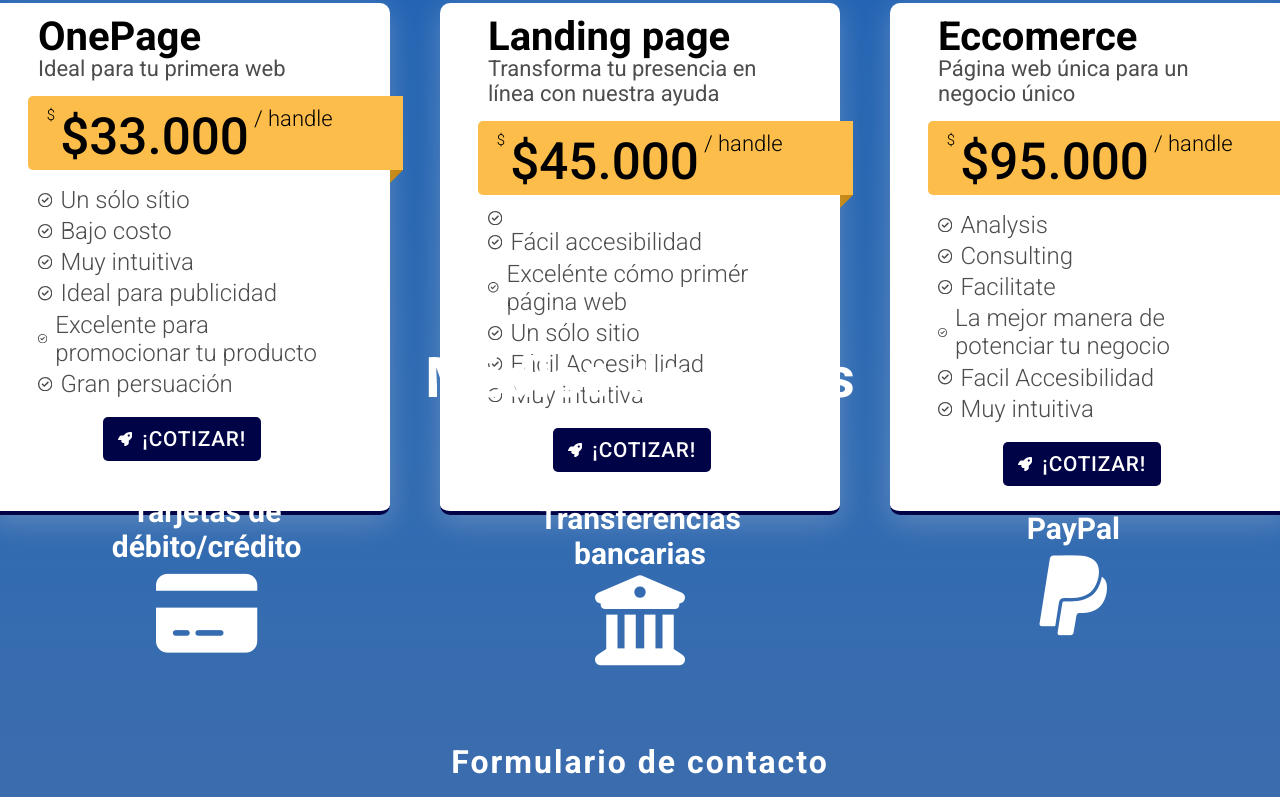
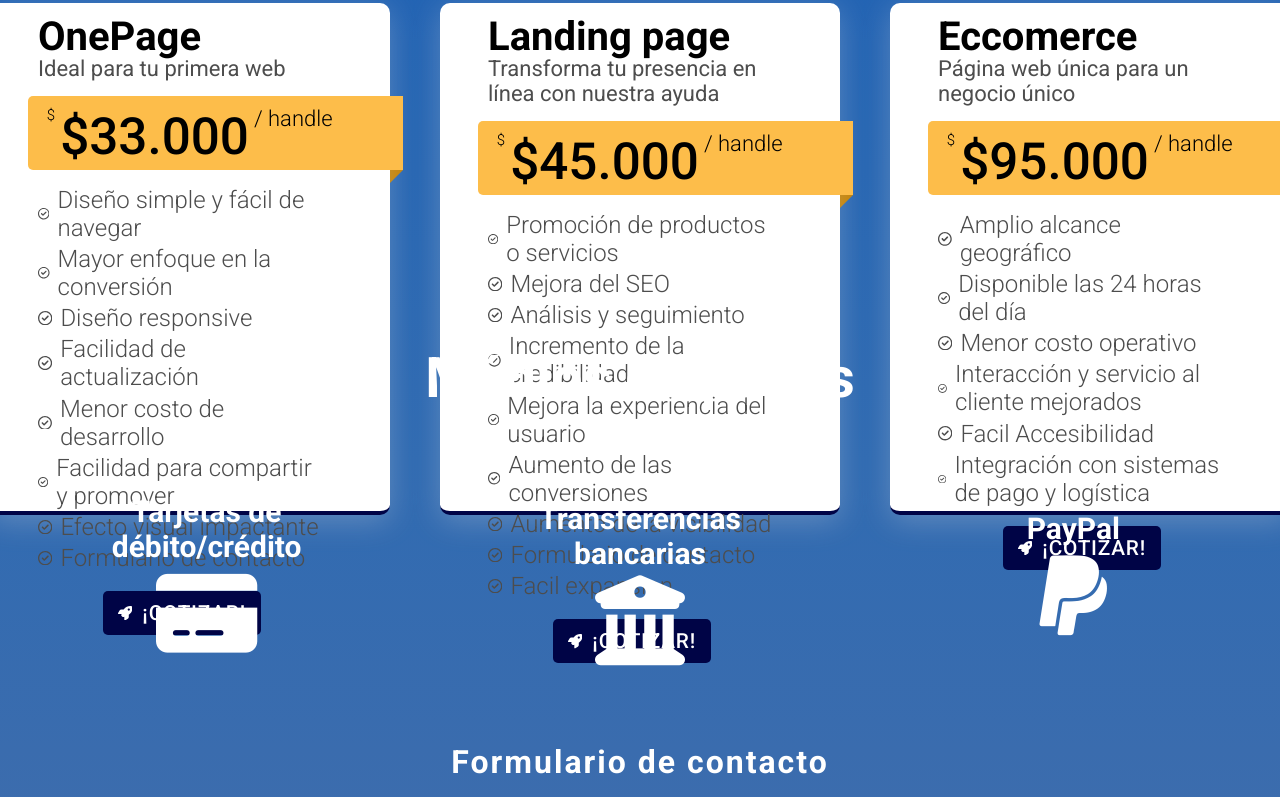
Before and after one commit to Juampishh/-WebDev-, a React (Vite) app: page / in a window 1280 px wide. Shown: the part 1572-2369 px from the top of the page. Built offline with nearby package versions, Linux system fonts and the light colour scheme.

Commit message:
Actualizando cambios

```diff
--- a/src/components/Button/StyledButton.js
+++ b/src/components/Button/StyledButton.js
@@ -9,7 +9,10 @@ export const ButtonStyled = styled.button`
   text-transform: uppercase;
   font-weight: 400;
   cursor: pointer;
-
+  a {
+    text-decoration: none;
+    color: white;
+  }
   &:hover {
     opacity: 0.8;
   }
--- a/src/components/Header/NavbarStyled.js
+++ b/src/components/Header/NavbarStyled.js
@@ -124,7 +124,7 @@ export const NavbarStyled = styled.nav`
 
   @media (max-width: 500px) {
     .links.active ul li a {
-      font-size: 1rem;
+      font-size: 0.8rem;
     }
   }
 `;
--- a/src/components/Price/Price.jsx
+++ b/src/components/Price/Price.jsx
@@ -30,37 +30,49 @@ function Price() {
                 <svg viewBox="0 0 512 512" xmlns="http://www.w3.org/2000/svg">
                   <path d="M243.8 339.8C232.9 350.7 215.1 350.7 204.2 339.8L140.2 275.8C129.3 264.9 129.3 247.1 140.2 236.2C151.1 225.3 168.9 225.3 179.8 236.2L224 280.4L332.2 172.2C343.1 161.3 360.9 161.3 371.8 172.2C382.7 183.1 382.7 200.9 371.8 211.8L243.8 339.8zM512 256C512 397.4 397.4 512 256 512C114.6 512 0 397.4 0 256C0 114.6 114.6 0 256 0C397.4 0 512 114.6 512 256zM256 48C141.1 48 48 141.1 48 256C48 370.9 141.1 464 256 464C370.9 464 464 370.9 464 256C464 141.1 370.9 48 256 48z"></path>
                 </svg>
-                <span>Un sólo sítio</span>
+                <span>Diseño simple y fácil de navegar</span>
               </li>
               <li>
                 <svg viewBox="0 0 512 512" xmlns="http://www.w3.org/2000/svg">
                   <path d="M243.8 339.8C232.9 350.7 215.1 350.7 204.2 339.8L140.2 275.8C129.3 264.9 129.3 247.1 140.2 236.2C151.1 225.3 168.9 225.3 179.8 236.2L224 280.4L332.2 172.2C343.1 161.3 360.9 161.3 371.8 172.2C382.7 183.1 382.7 200.9 371.8 211.8L243.8 339.8zM512 256C512 397.4 397.4 512 256 512C114.6 512 0 397.4 0 256C0 114.6 114.6 0 256 0C397.4 0 512 114.6 512 256zM256 48C141.1 48 48 141.1 48 256C48 370.9 141.1 464 256 464C370.9 464 464 370.9 464 256C464 141.1 370.9 48 256 48z"></path>
                 </svg>
-                <span>Bajo costo</span>
+                <span>Mayor enfoque en la conversión</span>
               </li>
               <li>
                 <svg viewBox="0 0 512 512" xmlns="http://www.w3.org/2000/svg">
                   <path d="M243.8 339.8C232.9 350.7 215.1 350.7 204.2 339.8L140.2 275.8C129.3 264.9 129.3 247.1 140.2 236.2C151.1 225.3 168.9 225.3 179.8 236.2L224 280.4L332.2 172.2C343.1 161.3 360.9 161.3 371.8 172.2C382.7 183.1 382.7 200.9 371.8 211.8L243.8 339.8zM512 256C512 397.4 397.4 512 256 512C114.6 512 0 397.4 0 256C0 114.6 114.6 0 256 0C397.4 0 512 114.6 512 256zM256 48C141.1 48 48 141.1 48 256C48 370.9 141.1 464 256 464C370.9 464 464 370.9 464 256C464 141.1 370.9 48 256 48z"></path>
                 </svg>
-                <span>Muy intuitiva</span>
+                <span>Diseño responsive</span>
               </li>
               <li>
                 <svg viewBox="0 0 512 512" xmlns="http://www.w3.org/2000/svg">
                   <path d="M243.8 339.8C232.9 350.7 215.1 350.7 204.2 339.8L140.2 275.8C129.3 264.9 129.3 247.1 140.2 236.2C151.1 225.3 168.9 225.3 179.8 236.2L224 280.4L332.2 172.2C343.1 161.3 360.9 161.3 371.8 172.2C382.7 183.1 382.7 200.9 371.8 211.8L243.8 339.8zM512 256C512 397.4 397.4 512 256 512C114.6 512 0 397.4 0 256C0 114.6 114.6 0 256 0C397.4 0 512 114.6 512 256zM256 48C141.1 48 48 141.1 48 256C48 370.9 141.1 464 256 464C370.9 464 464 370.9 464 256C464 141.1 370.9 48 256 48z"></path>
                 </svg>
-                <span>Ideal para publicidad</span>
+                <span>Facilidad de actualización</span>
               </li>
               <li>
                 <svg viewBox="0 0 512 512" xmlns="http://www.w3.org/2000/svg">
                   <path d="M243.8 339.8C232.9 350.7 215.1 350.7 204.2 339.8L140.2 275.8C129.3 264.9 129.3 247.1 140.2 236.2C151.1 225.3 168.9 225.3 179.8 236.2L224 280.4L332.2 172.2C343.1 161.3 360.9 161.3 371.8 172.2C382.7 183.1 382.7 200.9 371.8 211.8L243.8 339.8zM512 256C512 397.4 397.4 512 256 512C114.6 512 0 397.4 0 256C0 114.6 114.6 0 256 0C397.4 0 512 114.6 512 256zM256 48C141.1 48 48 141.1 48 256C48 370.9 141.1 464 256 464C370.9 464 464 370.9 464 256C464 141.1 370.9 48 256 48z"></path>
                 </svg>
-                <span>Excelente para promocionar tu producto</span>
+                <span>Menor costo de desarrollo</span>
               </li>
               <li>
                 <svg viewBox="0 0 512 512" xmlns="http://www.w3.org/2000/svg">
                   <path d="M243.8 339.8C232.9 350.7 215.1 350.7 204.2 339.8L140.2 275.8C129.3 264.9 129.3 247.1 140.2 236.2C151.1 225.3 168.9 225.3 179.8 236.2L224 280.4L332.2 172.2C343.1 161.3 360.9 161.3 371.8 172.2C382.7 183.1 382.7 200.9 371.8 211.8L243.8 339.8zM512 256C512 397.4 397.4 512 256 512C114.6 512 0 397.4 0 256C0 114.6 114.6 0 256 0C397.4 0 512 114.6 512 256zM256 48C141.1 48 48 141.1 48 256C48 370.9 141.1 464 256 464C370.9 464 464 370.9 464 256C464 141.1 370.9 48 256 48z"></path>
                 </svg>
-                <span>Gran persuación</span>
+                <span>Facilidad para compartir y promover</span>
+              </li>
+              <li>
+                <svg viewBox="0 0 512 512" xmlns="http://www.w3.org/2000/svg">
+                  <path d="M243.8 339.8C232.9 350.7 215.1 350.7 204.2 339.8L140.2 275.8C129.3 264.9 129.3 247.1 140.2 236.2C151.1 225.3 168.9 225.3 179.8 236.2L224 280.4L332.2 172.2C343.1 161.3 360.9 161.3 371.8 172.2C382.7 183.1 382.7 200.9 371.8 211.8L243.8 339.8zM512 256C512 397.4 397.4 512 256 512C114.6 512 0 397.4 0 256C0 114.6 114.6 0 256 0C397.4 0 512 114.6 512 256zM256 48C141.1 48 48 141.1 48 256C48 370.9 141.1 464 256 464C370.9 464 464 370.9 464 256C464 141.1 370.9 48 256 48z"></path>
+                </svg>
+                <span>Efecto visual impactante</span>
+              </li>
+              <li>
+                <svg viewBox="0 0 512 512" xmlns="http://www.w3.org/2000/svg">
+                  <path d="M243.8 339.8C232.9 350.7 215.1 350.7 204.2 339.8L140.2 275.8C129.3 264.9 129.3 247.1 140.2 236.2C151.1 225.3 168.9 225.3 179.8 236.2L224 280.4L332.2 172.2C343.1 161.3 360.9 161.3 371.8 172.2C382.7 183.1 382.7 200.9 371.8 211.8L243.8 339.8zM512 256C512 397.4 397.4 512 256 512C114.6 512 0 397.4 0 256C0 114.6 114.6 0 256 0C397.4 0 512 114.6 512 256zM256 48C141.1 48 48 141.1 48 256C48 370.9 141.1 464 256 464C370.9 464 464 370.9 464 256C464 141.1 370.9 48 256 48z"></path>
+                </svg>
+                <span>Formulario de contacto</span>
               </li>
             </ul>
           </div>
@@ -92,37 +104,56 @@ function Price() {
                 <svg viewBox="0 0 512 512" xmlns="http://www.w3.org/2000/svg">
                   <path d="M243.8 339.8C232.9 350.7 215.1 350.7 204.2 339.8L140.2 275.8C129.3 264.9 129.3 247.1 140.2 236.2C151.1 225.3 168.9 225.3 179.8 236.2L224 280.4L332.2 172.2C343.1 161.3 360.9 161.3 371.8 172.2C382.7 183.1 382.7 200.9 371.8 211.8L243.8 339.8zM512 256C512 397.4 397.4 512 256 512C114.6 512 0 397.4 0 256C0 114.6 114.6 0 256 0C397.4 0 512 114.6 512 256zM256 48C141.1 48 48 141.1 48 256C48 370.9 141.1 464 256 464C370.9 464 464 370.9 464 256C464 141.1 370.9 48 256 48z"></path>
                 </svg>
-                <span></span>
+                <span>Promoción de productos o servicios</span>
               </li>
               <li>
                 <svg viewBox="0 0 512 512" xmlns="http://www.w3.org/2000/svg">
                   <path d="M243.8 339.8C232.9 350.7 215.1 350.7 204.2 339.8L140.2 275.8C129.3 264.9 129.3 247.1 140.2 236.2C151.1 225.3 168.9 225.3 179.8 236.2L224 280.4L332.2 172.2C343.1 161.3 360.9 161.3 371.8 172.2C382.7 183.1 382.7 200.9 371.8 211.8L243.8 339.8zM512 256C512 397.4 397.4 512 256 512C114.6 512 0 397.4 0 256C0 114.6 114.6 0 256 0C397.4 0 512 114.6 512 256zM256 48C141.1 48 48 141.1 48 256C48 370.9 141.1 464 256 464C370.9 464 464 370.9 464 256C464 141.1 370.9 48 256 48z"></path>
                 </svg>
-                <span>Fácil accesibilidad</span>
+                <span>Mejora del SEO</span>
               </li>
               <li>
                 <svg viewBox="0 0 512 512" xmlns="http://www.w3.org/2000/svg">
                   <path d="M243.8 339.8C232.9 350.7 215.1 350.7 204.2 339.8L140.2 275.8C129.3 264.9 129.3 247.1 140.2 236.2C151.1 225.3 168.9 225.3 179.8 236.2L224 280.4L332.2 172.2C343.1 161.3 360.9 161.3 371.8 172.2C382.7 183.1 382.7 200.9 371.8 211.8L243.8 339.8zM512 256C512 397.4 397.4 512 256 512C114.6 512 0 397.4 0 256C0 114.6 114.6 0 256 0C397.4 0 512 114.6 512 256zM256 48C141.1 48 48 141.1 48 256C48 370.9 141.1 464 256 464C370.9 464 464 370.9 464 256C464 141.1 370.9 48 256 48z"></path>
                 </svg>
-                <span>Excelénte cómo primér página web</span>
+                <span>Análisis y seguimiento</span>
               </li>
               <li>
                 <svg viewBox="0 0 512 512" xmlns="http://www.w3.org/2000/svg">
                   <path d="M243.8 339.8C232.9 350.7 215.1 350.7 204.2 339.8L140.2 275.8C129.3 264.9 129.3 247.1 140.2 236.2C151.1 225.3 168.9 225.3 179.8 236.2L224 280.4L332.2 172.2C343.1 161.3 360.9 161.3 371.8 172.2C382.7 183.1 382.7 200.9 371.8 211.8L243.8 339.8zM512 256C512 397.4 397.4 512 256 512C114.6 512 0 397.4 0 256C0 114.6 114.6 0 256 0C397.4 0 512 114.6 512 256zM256 48C141.1 48 48 141.1 48 256C48 370.9 141.1 464 256 464C370.9 464 464 370.9 464 256C464 141.1 370.9 48 256 48z"></path>
                 </svg>
-                <span>Un sólo sitio</span>
+                <span>Incremento de la credibilidad</span>
               </li>
               <li>
                 <svg viewBox="0 0 512 512" xmlns="http://www.w3.org/2000/svg">
                   <path d="M243.8 339.8C232.9 350.7 215.1 350.7 204.2 339.8L140.2 275.8C129.3 264.9 129.3 247.1 140.2 236.2C151.1 225.3 168.9 225.3 179.8 236.2L224 280.4L332.2 172.2C343.1 161.3 360.9 161.3 371.8 172.2C382.7 183.1 382.7 200.9 371.8 211.8L243.8 339.8zM512 256C512 397.4 397.4 512 256 512C114.6 512 0 397.4 0 256C0 114.6 114.6 0 256 0C397.4 0 512 114.6 512 256zM256 48C141.1 48 48 141.1 48 256C48 370.9 141.1 464 256 464C370.9 464 464 370.9 464 256C464 141.1 370.9 48 256 48z"></path>
                 </svg>
-                <span>Fácil Accesibilidad</span>
+                <span>Mejora la experiencia del usuario</span>
               </li>
               <li>
                 <svg viewBox="0 0 512 512" xmlns="http://www.w3.org/2000/svg">
                   <path d="M243.8 339.8C232.9 350.7 215.1 350.7 204.2 339.8L140.2 275.8C129.3 264.9 129.3 247.1 140.2 236.2C151.1 225.3 168.9 225.3 179.8 236.2L224 280.4L332.2 172.2C343.1 161.3 360.9 161.3 371.8 172.2C382.7 183.1 382.7 200.9 371.8 211.8L243.8 339.8zM512 256C512 397.4 397.4 512 256 512C114.6 512 0 397.4 0 256C0 114.6 114.6 0 256 0C397.4 0 512 114.6 512 256zM256 48C141.1 48 48 141.1 48 256C48 370.9 141.1 464 256 464C370.9 464 464 370.9 464 256C464 141.1 370.9 48 256 48z"></path>
                 </svg>
-                <span>Muy intuitiva</span>
+                <span>Aumento de las conversiones</span>
+              </li>
+              <li>
+                <svg viewBox="0 0 512 512" xmlns="http://www.w3.org/2000/svg">
+                  <path d="M243.8 339.8C232.9 350.7 215.1 350.7 204.2 339.8L140.2 275.8C129.3 264.9 129.3 247.1 140.2 236.2C151.1 225.3 168.9 225.3 179.8 236.2L224 280.4L332.2 172.2C343.1 161.3 360.9 161.3 371.8 172.2C382.7 183.1 382.7 200.9 371.8 211.8L243.8 339.8zM512 256C512 397.4 397.4 512 256 512C114.6 512 0 397.4 0 256C0 114.6 114.6 0 256 0C397.4 0 512 114.6 512 256zM256 48C141.1 48 48 141.1 48 256C48 370.9 141.1 464 256 464C370.9 464 464 370.9 464 256C464 141.1 370.9 48 256 48z"></path>
+                </svg>
+                <span>Aumento de la visibilidad</span>
+              </li>
+
+              <li>
+                <svg viewBox="0 0 512 512" xmlns="http://www.w3.org/2000/svg">
+                  <path d="M243.8 339.8C232.9 350.7 215.1 350.7 204.2 339.8L140.2 275.8C129.3 264.9 129.3 247.1 140.2 236.2C151.1 225.3 168.9 225.3 179.8 236.2L224 280.4L332.2 172.2C343.1 161.3 360.9 161.3 371.8 172.2C382.7 183.1 382.7 200.9 371.8 211.8L243.8 339.8zM512 256C512 397.4 397.4 512 256 512C114.6 512 0 397.4 0 256C0 114.6 114.6 0 256 0C397.4 0 512 114.6 512 256zM256 48C141.1 48 48 141.1 48 256C48 370.9 141.1 464 256 464C370.9 464 464 370.9 464 256C464 141.1 370.9 48 256 48z"></path>
+                </svg>
+                <span>Formulario de contacto</span>
+              </li>
+              <li>
+                <svg viewBox="0 0 512 512" xmlns="http://www.w3.org/2000/svg">
+                  <path d="M243.8 339.8C232.9 350.7 215.1 350.7 204.2 339.8L140.2 275.8C129.3 264.9 129.3 247.1 140.2 236.2C151.1 225.3 168.9 225.3 179.8 236.2L224 280.4L332.2 172.2C343.1 161.3 360.9 161.3 371.8 172.2C382.7 183.1 382.7 200.9 371.8 211.8L243.8 339.8zM512 256C512 397.4 397.4 512 256 512C114.6 512 0 397.4 0 256C0 114.6 114.6 0 256 0C397.4 0 512 114.6 512 256zM256 48C141.1 48 48 141.1 48 256C48 370.9 141.1 464 256 464C370.9 464 464 370.9 464 256C464 141.1 370.9 48 256 48z"></path>
+                </svg>
+                <span>Facil expansion</span>
               </li>
             </ul>
           </div>
@@ -153,25 +184,25 @@ function Price() {
                 <svg viewBox="0 0 512 512" xmlns="http://www.w3.org/2000/svg">
                   <path d="M243.8 339.8C232.9 350.7 215.1 350.7 204.2 339.8L140.2 275.8C129.3 264.9 129.3 247.1 140.2 236.2C151.1 225.3 168.9 225.3 179.8 236.2L224 280.4L332.2 172.2C343.1 161.3 360.9 161.3 371.8 172.2C382.7 183.1 382.7 200.9 371.8 211.8L243.8 339.8zM512 256C512 397.4 397.4 512 256 512C114.6 512 0 397.4 0 256C0 114.6 114.6 0 256 0C397.4 0 512 114.6 512 256zM256 48C141.1 48 48 141.1 48 256C48 370.9 141.1 464 256 464C370.9 464 464 370.9 464 256C464 141.1 370.9 48 256 48z"></path>
                 </svg>
-                <span>Analysis</span>
+                <span>Amplio alcance geográfico</span>
               </li>
               <li>
                 <svg viewBox="0 0 512 512" xmlns="http://www.w3.org/2000/svg">
                   <path d="M243.8 339.8C232.9 350.7 215.1 350.7 204.2 339.8L140.2 275.8C129.3 264.9 129.3 247.1 140.2 236.2C151.1 225.3 168.9 225.3 179.8 236.2L224 280.4L332.2 172.2C343.1 161.3 360.9 161.3 371.8 172.2C382.7 183.1 382.7 200.9 371.8 211.8L243.8 339.8zM512 256C512 397.4 397.4 512 256 512C114.6 512 0 397.4 0 256C0 114.6 114.6 0 256 0C397.4 0 512 114.6 512 256zM256 48C141.1 48 48 141.1 48 256C48 370.9 141.1 464 256 464C370.9 464 464 370.9 464 256C464 141.1 370.9 48 256 48z"></path>
                 </svg>
-                <span>Consulting</span>
+                <span>Disponible las 24 horas del día</span>
               </li>
               <li>
                 <svg viewBox="0 0 512 512" xmlns="http://www.w3.org/2000/svg">
                   <path d="M243.8 339.8C232.9 350.7 215.1 350.7 204.2 339.8L140.2 275.8C129.3 264.9 129.3 247.1 140.2 236.2C151.1 225.3 168.9 225.3 179.8 236.2L224 280.4L332.2 172.2C343.1 161.3 360.9 161.3 371.8 172.2C382.7 183.1 382.7 200.9 371.8 211.8L243.8 339.8zM512 256C512 397.4 397.4 512 256 512C114.6 512 0 397.4 0 256C0 114.6 114.6 0 256 0C397.4 0 512 114.6 512 256zM256 48C141.1 48 48 141.1 48 256C48 370.9 141.1 464 256 464C370.9 464 464 370.9 464 256C464 141.1 370.9 48 256 48z"></path>
                 </svg>
-                <span>Facilitate</span>
+                <span>Menor costo operativo</span>
               </li>
               <li>
                 <svg viewBox="0 0 512 512" xmlns="http://www.w3.org/2000/svg">
                   <path d="M243.8 339.8C232.9 350.7 215.1 350.7 204.2 339.8L140.2 275.8C129.3 264.9 129.3 247.1 140.2 236.2C151.1 225.3 168.9 225.3 179.8 236.2L224 280.4L332.2 172.2C343.1 161.3 360.9 161.3 371.8 172.2C382.7 183.1 382.7 200.9 371.8 211.8L243.8 339.8zM512 256C512 397.4 397.4 512 256 512C114.6 512 0 397.4 0 256C0 114.6 114.6 0 256 0C397.4 0 512 114.6 512 256zM256 48C141.1 48 48 141.1 48 256C48 370.9 141.1 464 256 464C370.9 464 464 370.9 464 256C464 141.1 370.9 48 256 48z"></path>
                 </svg>
-                <span>La mejor manera de potenciar tu negocio</span>
+                <span>Interacción y servicio al cliente mejorados</span>
               </li>
               <li>
                 <svg viewBox="0 0 512 512" xmlns="http://www.w3.org/2000/svg">
@@ -183,7 +214,7 @@ function Price() {
                 <svg viewBox="0 0 512 512" xmlns="http://www.w3.org/2000/svg">
                   <path d="M243.8 339.8C232.9 350.7 215.1 350.7 204.2 339.8L140.2 275.8C129.3 264.9 129.3 247.1 140.2 236.2C151.1 225.3 168.9 225.3 179.8 236.2L224 280.4L332.2 172.2C343.1 161.3 360.9 161.3 371.8 172.2C382.7 183.1 382.7 200.9 371.8 211.8L243.8 339.8zM512 256C512 397.4 397.4 512 256 512C114.6 512 0 397.4 0 256C0 114.6 114.6 0 256 0C397.4 0 512 114.6 512 256zM256 48C141.1 48 48 141.1 48 256C48 370.9 141.1 464 256 464C370.9 464 464 370.9 464 256C464 141.1 370.9 48 256 48z"></path>
                 </svg>
-                <span>Muy intuitiva</span>
+                <span>Integración con sistemas de pago y logística</span>
               </li>
             </ul>
           </div>
--- a/src/components/Price/StyledPrice.js
+++ b/src/components/Price/StyledPrice.js
@@ -177,7 +177,10 @@ export const ContainerStyledPrice = styled.div`
   }
   @media (max-width: 768px) {
     .plan-card {
-      height: 450px;
+      height: 500px;
+    }
+    li {
+      font-size: 14px;
     }
   }
 `;
```
Also changed, not shown: src/components/Hero/Hero.jsx (+6 -1 lines).
